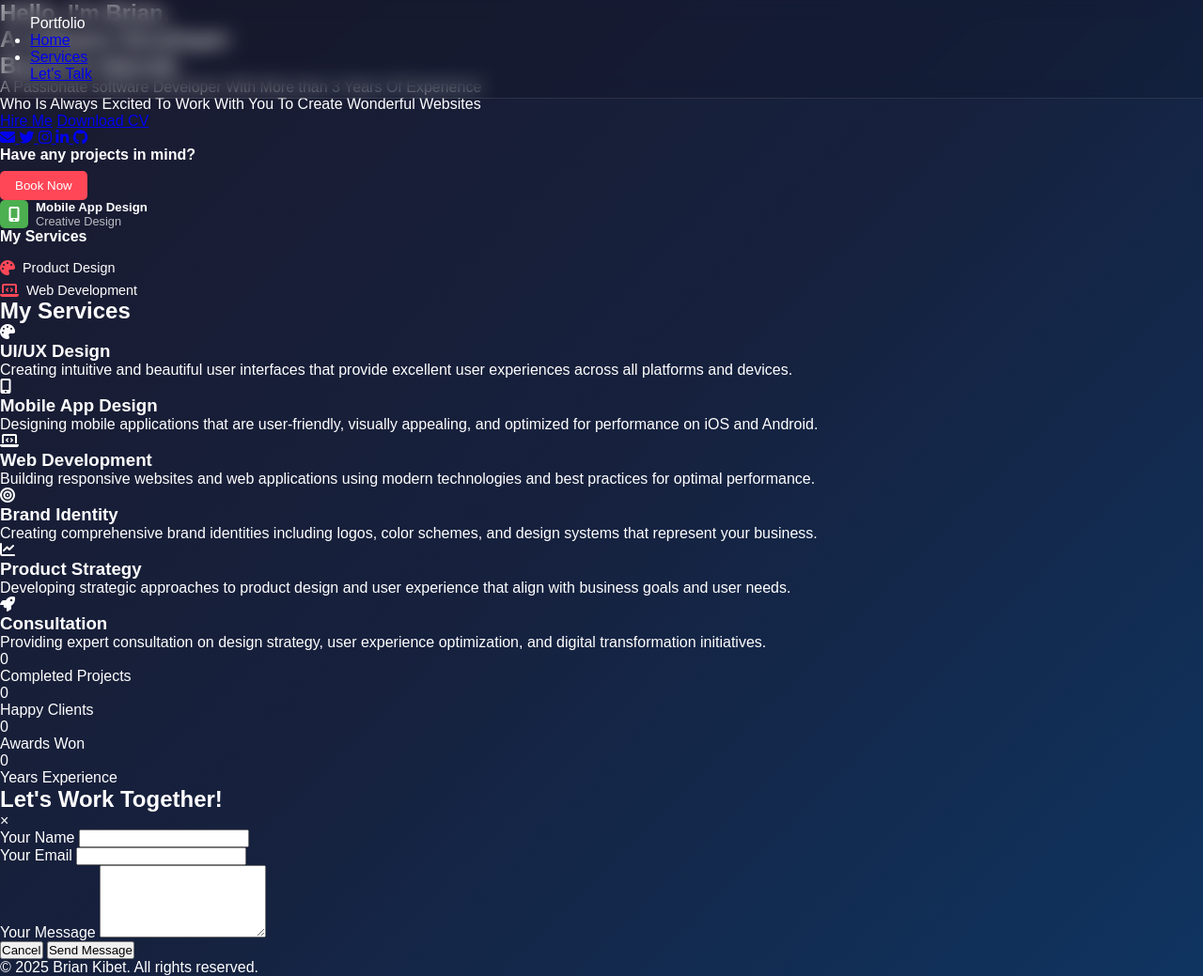
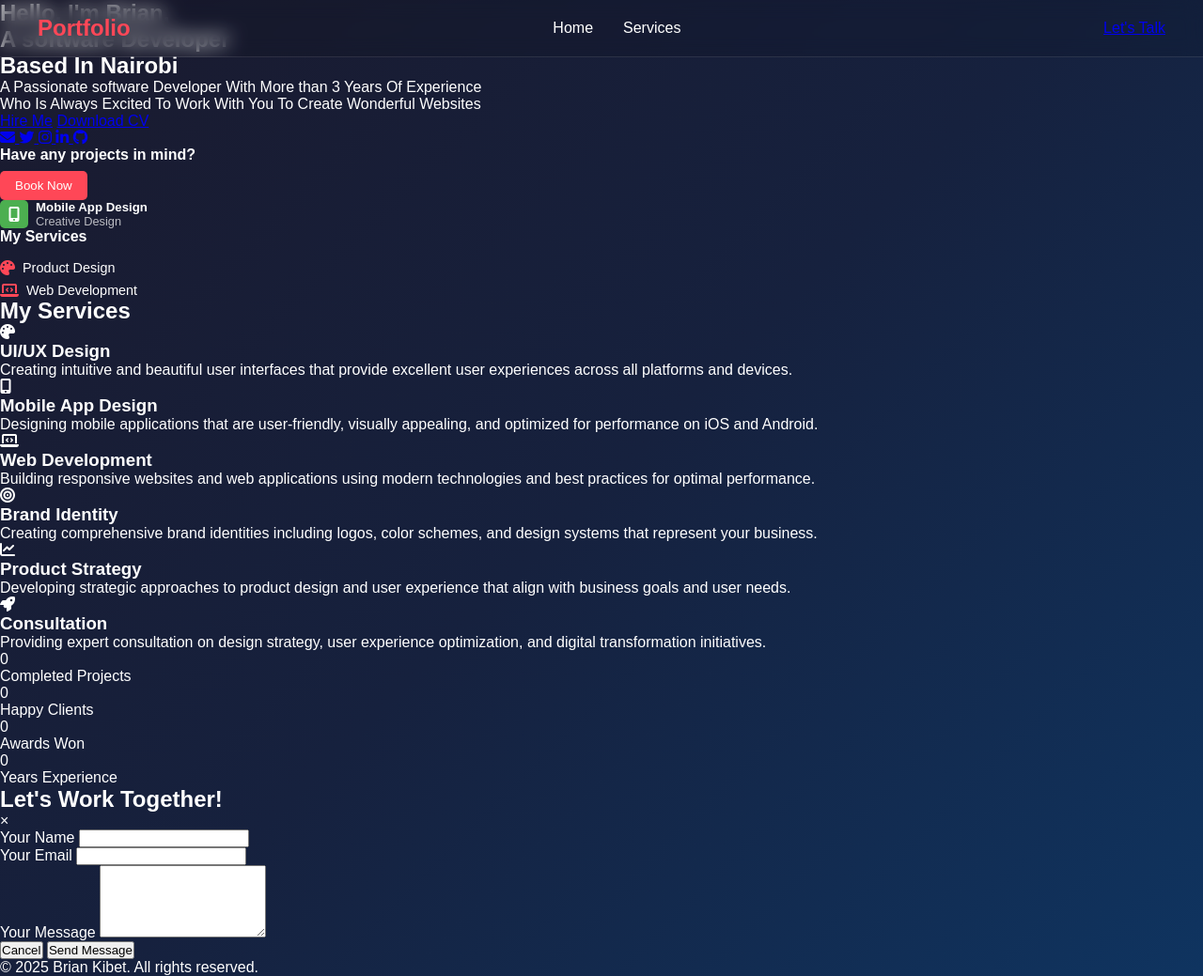
Before and after one commit to Kibetts/Portfolio, a plain HTML site: page index.html in a window 1280 px wide. Shown: the whole page at 94% size. Drawn offline with nearby package versions, Linux system fonts and the light colour scheme.

Commit message:
add navlins styles

```diff
--- a/style.css
+++ b/style.css
@@ -25,3 +25,49 @@ body {
     z-index: 1000;
     transition: all 0.3s ease;
 }
+
+.nav {
+    display: flex;
+    justify-content: space-between;
+    align-items: center;
+    max-width: 1200px;
+    margin: 0 auto;
+}
+
+.logo {
+    font-size: 1.5rem;
+    font-weight: bold;
+    color: #ff4757;
+}
+
+.nav-links {
+    display: flex;
+    gap: 2rem;
+    list-style: none;
+}
+
+.nav-links a {
+    color: white;
+    text-decoration: none;
+    transition: color 0.3s ease;
+    position: relative;
+}
+
+.nav-links a:hover {
+    color: #ff4757;
+}
+
+.nav-links a::after {
+    content: '';
+    position: absolute;
+    bottom: -5px;
+    left: 0;
+    width: 0;
+    height: 2px;
+    background: #ff4757;
+    transition: width 0.3s ease;
+}
+
+.nav-links a:hover::after {
+    width: 100%;
+}
```
